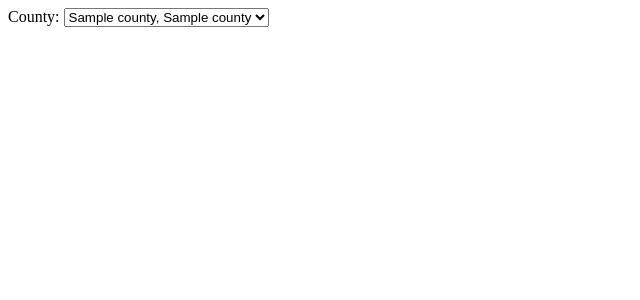
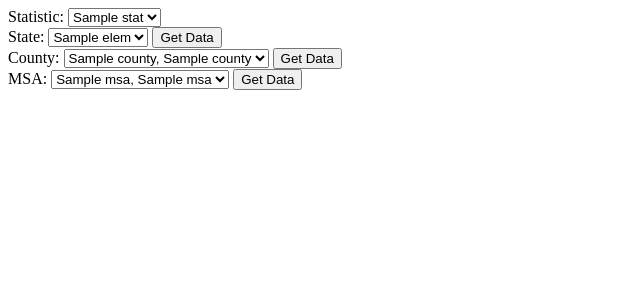
Before and after one commit to eprikazc/census-django, a Python web app: template census_data/templates/index.html in a window 1280 px wide. Shown: the top 300 px of the page, without its empty margins (0-640 px from the left). Run offline with Jinja, Linux system fonts and the light colour scheme; the template is opened without the code that fills it: most values are stand-ins (such as "Sample title", 1, 10 or a date in 2020).

Commit message:
Adding MSAs

```diff
--- a/census_data/templates/index.html
+++ b/census_data/templates/index.html
@@ -1,11 +1,30 @@
 <!DOCTYPE HTML PUBLIC "-//W3C//DTD HTML 4.01 Transitional//EN"
         "http://www.w3.org/TR/html4/loose.dtd">
-<html>
+<html xmlns="http://www.w3.org/1999/html">
 <head>
     <title></title>
 </head>
 <body>
 <form action="" method="GET">
+    <div id="statistic-area"></div>
+        <label for="statistic">Statistic:</label>
+        <select id="statistic">
+            {% for stat in statistics %}
+                <option value="{{ stat }}">{{ stat }}</option>
+            {% endfor %}
+        </select>
+    </div>
+
+    <div id="state-area">
+        <label for="state">State:</label>
+        <select id="state">
+            {% for elem in states %}
+                <option value="{{ elem.state }}">{{ elem.NAME }}</option>
+            {% endfor %}
+        </select>
+        <button class="get_data">Get Data</button>
+    </div>
+
     <div id="county-area">
         <label for="county">County:</label>
         <select id="county">
@@ -13,22 +32,28 @@
                 <option value="{{ county.state }},{{ county.county }}">{{ county.STATE_NAME }}, {{ county.NAME }}</option>
             {% endfor %}
         </select>
+        <button  class="get_data">Get Data</button>
     </div>
-    <div id="statistic-area"></div>
+
+    <div id="msa-area">
+        <label for="msa">MSA:</label>
+        <select id="msa">
+            {% for msa in msas %}
+                <option value="{{ msa.state }},{{ msa.msa_code }},">{{ msa.STATE_NAME }}, {{ msa.NAME }}</option>
+            {% endfor %}
+        </select>
+        <button  class="get_data">Get Data</button>
+    </div>
+
+
+
     <div id="table-area"></div>
 
     </div>
 </form>
 
-<script type="text/template" id="template-statistic">
-    <label for="statistic">Statistic:</label>
-    <select id="statistic">
-        <% _.each(statistics, function(elem) { %>
-        <option value="<%= elem %>"><%= elem %></option>
-        <% }); %>
-    </select>
-</script>
 <script type="text/template" id="template-table">
+    <h6>"<%= stat_name %>" for <%= area %></h6>
     <table>
         <tbody>
             <% _.each(table_data, function(elem) { %>
@@ -47,36 +72,23 @@
 <script type="text/javascript" src="/static/underscore.js"></script>
 <script type="text/javascript">
     $(function(){
-        $("#state").live("change", function(){
-            $.getJSON("/counties/" + $("option:selected", $("#state")).attr("value"), function(data){
-                var county_select = _.template($("#template-county").html(), {counties: data});
-                $("#county-area").html(county_select);
-
-            });
-            $("#county-area").html("");
-            $("#statistic-area").html("");
+        $("button.get_data").click(function(event){
+            event.preventDefault();
             $("#table-area").html("");
-        });
-        $("#county").live("change", function(){
-            $.getJSON("/stat/", function(data){
-                var stat_select = _.template($("#template-statistic").html(), {statistics: data});
-                $("#statistic-area").html(stat_select);
-
-            });
-            $("#statistic-area").html("");
-            $("#table-area").html("");
-        });
-        $("#statistic").live("change", function(){
-            $("#table-area").html("");
+            var statistic_selected = $("option:selected", $("#statistic"));
+            var geo_region_selected = $("option:selected", $(this).siblings("select"));
             $.getJSON("/stat/" +
-                    $("option:selected", $("#county")).attr("value") + "/" +
-                    $("option:selected", $("#statistic")).attr("value") + "/",
+                    geo_region_selected.attr("value") + "/" +
+                    statistic_selected.attr("value") + "/",
                     function(data){
-                        var table_data = _.template($("#template-table").html(), {table_data: data});
+                        var table_data = _.template(
+                            $("#template-table").html(),
+                            {table_data: data, stat_name: statistic_selected.text(), area: geo_region_selected.text()}
+                        );
                         $("#table-area").html(table_data);
                     });
+
         });
-
 
     });
 </script>
--- a/census_data/urls.py
+++ b/census_data/urls.py
@@ -1,8 +1,8 @@
 from django.conf.urls import patterns, include, url
-from views import index, get_statistics, get_statistics_for_county
+from views import index, get_statistics, get_statistics_for_area
 
 urlpatterns = patterns('',
     url(r'^index/$', index, name="index"),
     url(r'^stat/$', get_statistics, name="get_statistics"),
-    url(r'^stat/([^/]+)/([^/]+)/$', get_statistics_for_county, name="get_statistics_for_county"),
+    url(r'^stat/([^/]+)/([^/]+)/$', get_statistics_for_area, name="get_statistics_for_area"),
 )
```
Also changed, not shown: census_data/views.py (+39 -11 lines).
